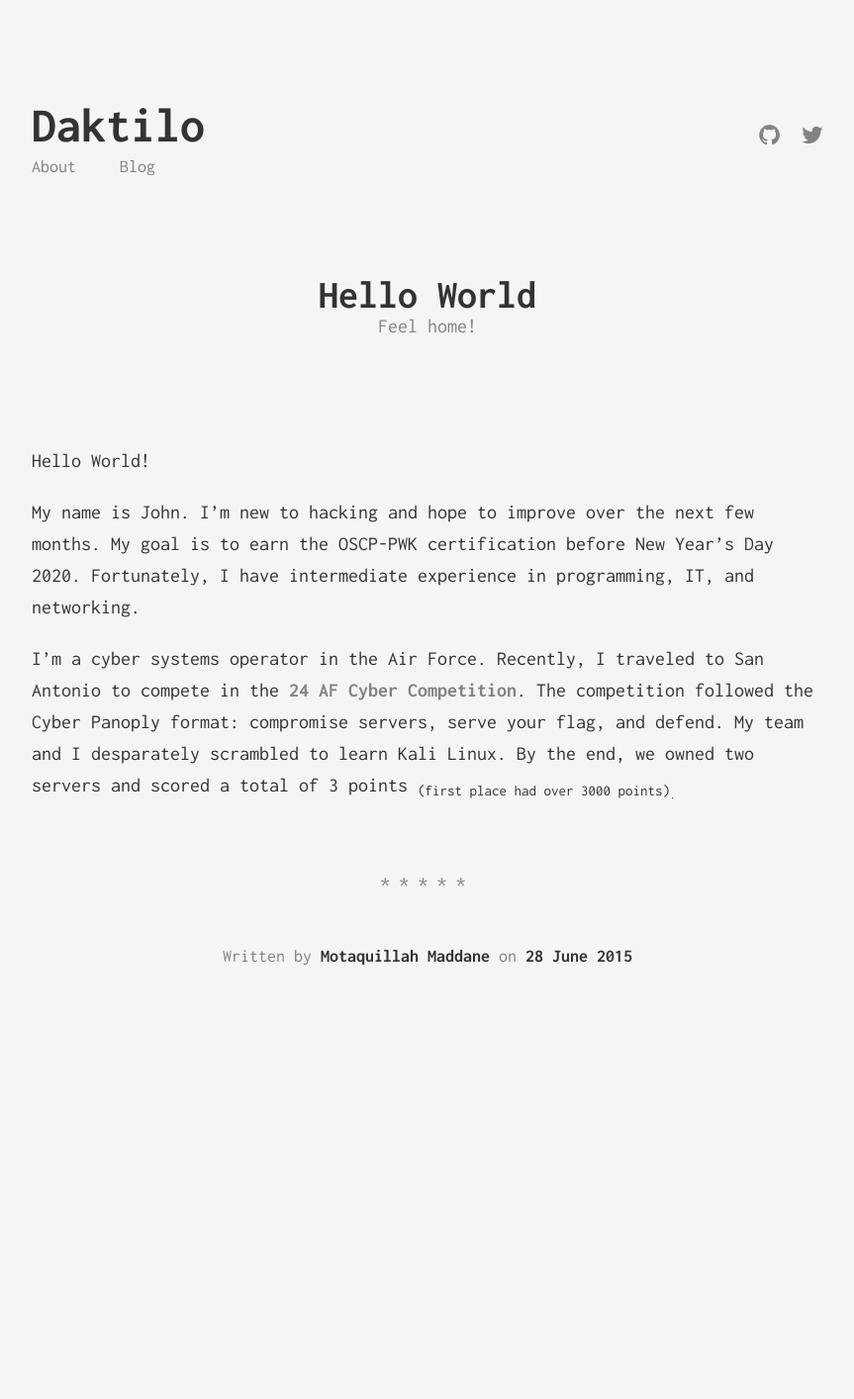
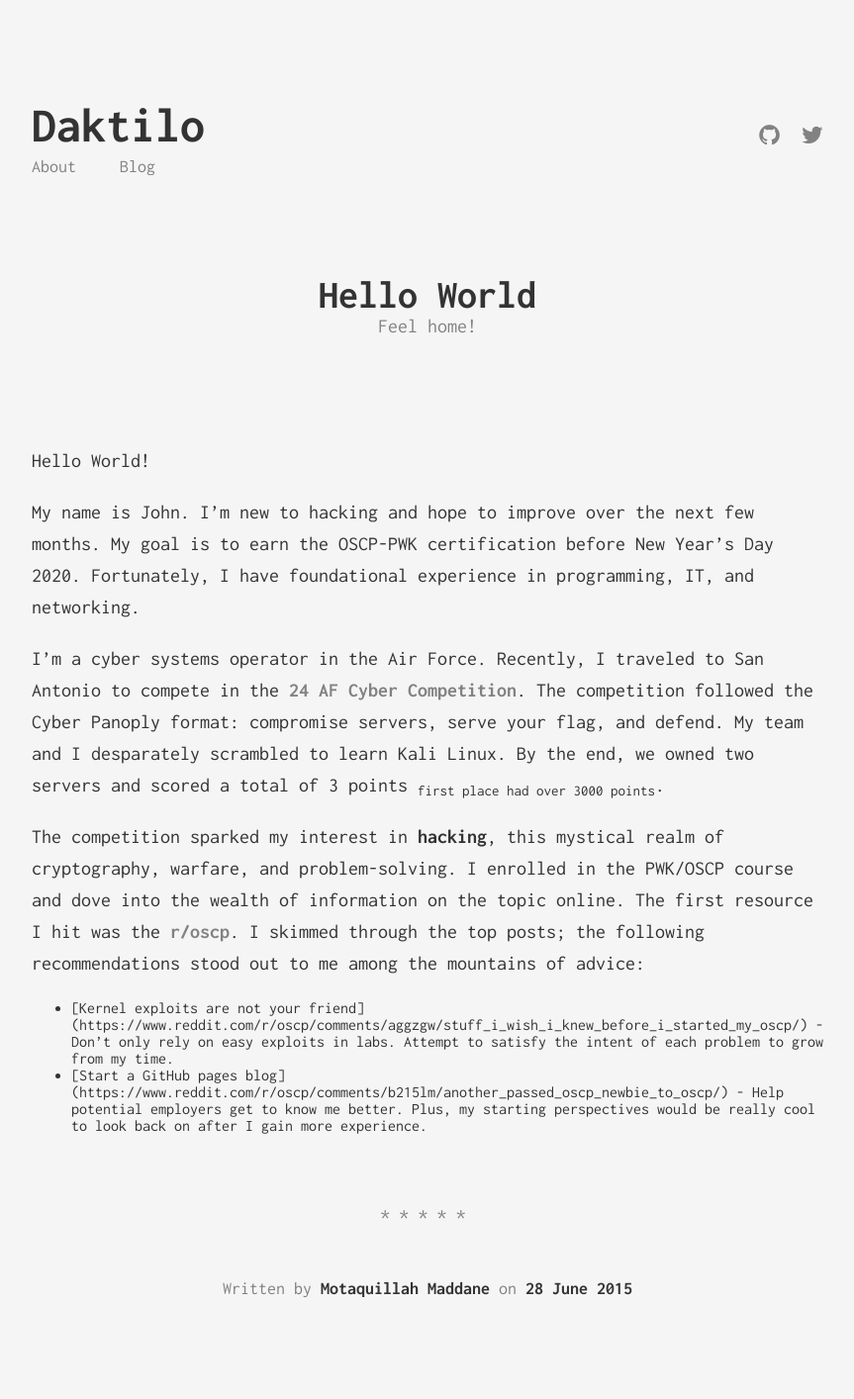
Before and after one commit to kronik3r/daktilo, a Jekyll site: the page built from _posts/2019-06-28-hello-world.markdown, in a window 1280 px wide. Shown: the whole page at 99% size, without its empty margins (208-1071 px from the left). Built offline with Jekyll 4.4.1, drawn with Linux system fonts in a browser that asks for light colours; before the commit the page ends 1078 px from its top, so only the background shows below that.

Commit message:
Update 2019-06-28-hello-world.markdown

```diff
--- a/_posts/2019-06-28-hello-world.markdown
+++ b/_posts/2019-06-28-hello-world.markdown
@@ -7,6 +7,11 @@ categories: [design, tool]
 ---
 Hello World!
 
-My name is John. I'm new to hacking and hope to improve over the next few months. My goal is to earn the OSCP-PWK certification before New Year's Day 2020. Fortunately, I have intermediate experience in programming, IT, and networking.
+My name is John. I'm new to hacking and hope to improve over the next few months. My goal is to earn the OSCP-PWK certification before New Year's Day 2020. Fortunately, I have foundational experience in programming, IT, and networking.
 
-I'm a cyber systems operator in the Air Force. Recently, I traveled to San Antonio to compete in the [24 AF Cyber Competition](https://www.jbsa.mil/News/News/Article/1873245/24th-air-force-hosts-naf-wide-cyber-competition/). The competition followed the Cyber Panoply format: compromise servers, serve your flag, and defend. My team and I desparately scrambled to learn Kali Linux. By the end, we owned two servers and scored a total of 3 points <sub>(first place had over 3000 points)<sub>.
+I'm a cyber systems operator in the Air Force. Recently, I traveled to San Antonio to compete in the [24 AF Cyber Competition](https://www.jbsa.mil/News/News/Article/1873245/24th-air-force-hosts-naf-wide-cyber-competition/). The competition followed the Cyber Panoply format: compromise servers, serve your flag, and defend. My team and I desparately scrambled to learn Kali Linux. By the end, we owned two servers and scored a total of 3 points <sub>first place had over 3000 points</sub>.
+
+The competition sparked my interest in **hacking**, this mystical realm of cryptography, warfare, and problem-solving. I enrolled in the PWK/OSCP course and dove into the wealth of information on the topic online. The first resource I hit was the [r/oscp](https://www.reddit.com/r/oscp/). I skimmed through the top posts; the following recommendations stood out to me among the mountains of advice:
+
+* [Kernel exploits are not your friend] (https://www.reddit.com/r/oscp/comments/aggzgw/stuff_i_wish_i_knew_before_i_started_my_oscp/) - Don't only rely on easy exploits in labs. Attempt to satisfy the intent of each problem to grow from my time.
+* [Start a GitHub pages blog] (https://www.reddit.com/r/oscp/comments/b215lm/another_passed_oscp_newbie_to_oscp/) - Help potential employers get to know me better. Plus, my starting perspectives would be really cool to look back on after I gain more experience.
```
